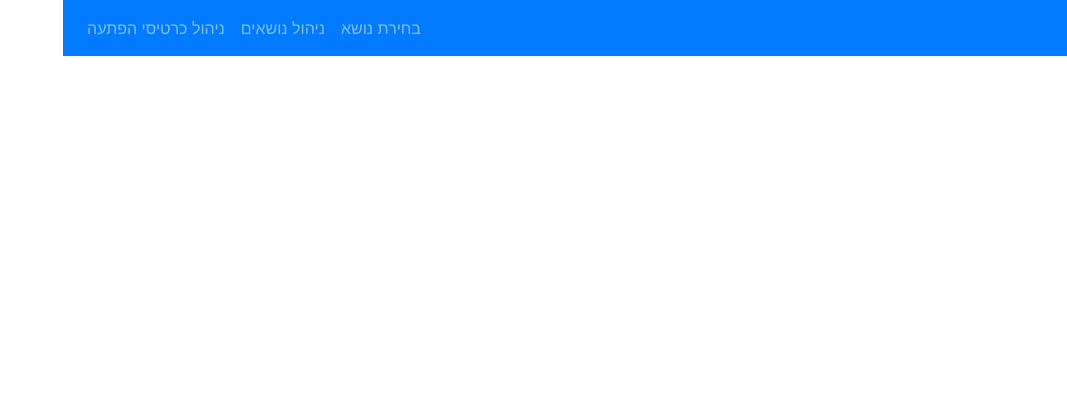
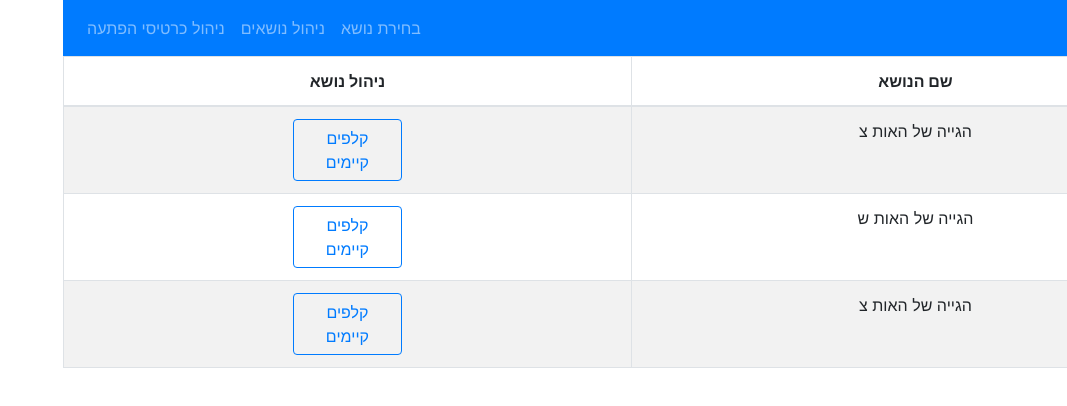
Before and after one commit to HarelKahani/T-Talk, a React (Create React App) app in the folder react_demo_shai/: page /ManageTopic in a window 1280 px wide. Shown: the top 406 px of the page, without its empty margins (213-1280 px from the left). Built offline with nearby package versions, Linux system fonts and the light colour scheme.

Commit message:
adding ManageTopics and implement Modal to be used as form to add/remove card and deleteing albums

```diff
--- a/react_demo_shai/src/App.js
+++ b/react_demo_shai/src/App.js
@@ -12,6 +12,7 @@ import HomePage from './../src/pages/HomePage'
 import NotFoundPage from './pages/404'
 import TherapistMenu from './pages/TherapistMenu'
 import ChooseTopic from './pages/ChooseTopic'
+import ManageTopic from './pages/ManageTopic';
 
 class App extends Component {
   render() {
@@ -24,6 +25,7 @@ class App extends Component {
           <div className="admin-panel-container">
             <TherapistMenu />
             <Route path="/ChooseTopic" component={ChooseTopic} />
+            <Route path="/ManageTopic" component={ManageTopic} />
           </div>
           <Route path="/404" component={NotFoundPage} />
           <Redirect to="/404" />
--- a/react_demo_shai/src/crads_upload/img_upload.js
+++ b/react_demo_shai/src/crads_upload/img_upload.js
@@ -2,7 +2,7 @@ import React, {Component} from 'react';
 import './img_upload.css'
 import axios from 'axios'
 
-class Upload extends Component {
+export class Upload extends Component {
     state = {
         selectedFile: null,
         imgName: null
@@ -10,16 +10,18 @@ class Upload extends Component {
 
     getName = event =>{
         //TODO: findout how to get name
-        name = "nnn"
+        let name = "nnn"
         this.setState({
             imgName: name
         });
     }
 
     imgSelectHandler = event =>{
+        console.log(event)
         this.setState({
             selectedFile: event.targaet.files[0]
         });
+
         // console.log(event.persist() || event);
     }
 
@@ -36,15 +38,15 @@ class Upload extends Component {
             <div id="img-upload">
                 <input type="text" onChange={this.getName}/>
                 <input
-                style={{display: 'none'}}
+
                 type="file"
-                onChange={this.imgUploadHandler}
-                ref={fileInput=> this.fileInput = fileInput}/>
-                <button onClick={() => this.fileInput()}>Choose Image</button>
+                onChange={this.imgUploadHandler}/>
+
                 <button onClick={this.imgUploadHAndler}>Upload</button>
             </div>
         );
     }
 }
-
-export default Upload;
+// style={{display: 'none'}}
+ // ref={fileInput=> this.fileInput = fileInput}/>
+                // <button onClick={() => this.fileInput()}>Choose Image</button>
--- a/react_demo_shai/src/index.css
+++ b/react_demo_shai/src/index.css
@@ -15,7 +15,10 @@ tbody{
   text-align: center;
 }
 
-
+#existing_cards,#add_remove_btm,#remove_subject{
+  margin: auto;
+  width: 20%;
+}
 
 #start_game{
   display: block;
--- /dev/null
+++ b/react_demo_shai/src/pages/ManageCardsModal.js
@@ -0,0 +1,34 @@
+import React, { Component } from 'react';
+import { Modal, Button, Row, Col, Form } from 'react-bootstrap';
+
+
+export class ManageCardsModal extends Component {
+  constructor(props) {
+    super(props);
+  }
+
+  render() {
+    return (
+      <Modal
+         {...this.props}
+        size="lg"
+        aria-labelledby="contained-modal-title-vcenter"
+        centered
+      >
+        <Modal.Header closeButton>
+          <Modal.Title id="contained-modal-title-vcenter">
+            ניהול קלפים
+        </Modal.Title>
+        </Modal.Header>
+        <Modal.Body>
+          <div className="container">
+            too add form field to manage cards
+          </div>
+        </Modal.Body>
+        <Modal.Footer>
+          <Button onClick={this.props.onHide}>Close</Button>
+        </Modal.Footer>
+      </Modal>
+    );
+  }
+}
--- /dev/null
+++ b/react_demo_shai/src/pages/ManageTopic.js
@@ -0,0 +1,81 @@
+import React, { Component } from 'react';
+import { Button, ButtonToolbar, Table } from 'react-bootstrap';
+import { ManageCardsModal } from './ManageCardsModal'
+import {Upload} from './../crads_upload/img_upload'
+
+
+class ManageTopic extends Component {
+    constructor(props) {
+        super(props);
+        this.state = { cards: [], addModalShow: false }
+    }
+
+    render() {
+        let addModalClose = () => this.setState({ addModalShow: false });
+        return (
+            <Table striped bordered hover>
+
+                <thead>
+                    <tr>
+                        <th >#</th>
+                        <th>שם הנושא</th>
+                        <th>ניהול נושא</th>
+                    </tr>
+                </thead>
+                <tbody>
+                    <tr>
+                        <td>1</td>
+                        <td > הגייה של האות צ</td>
+                        <td>
+                            <ButtonToolbar>
+                                <Button variant="outline-primary" id="existing_cards" onClick={() => this.setState({ addModalShow: true })} >קלפים קיימים</Button>
+                                <ManageCardsModal
+                                    show={this.state.addModalShow}
+                                    onHide={addModalClose}
+                                />
+                            </ButtonToolbar>
+                        </td>
+                        {/* <td>
+                            <Upload />
+                        </td> */}
+                    </tr>
+                    <tr>
+                        <td>2</td>
+                        <td>הגייה של האות ש</td>
+                        <td>
+
+                            <ButtonToolbar>
+                                <Button variant="outline-primary" id="existing_cards" onClick={() => this.setState({ addModalShow: true })} >קלפים קיימים</Button>
+                                <ManageCardsModal
+                                    show={this.state.addModalShow}
+                                    onHide={addModalClose}
+                                />
+                            </ButtonToolbar>
+
+                        </td>
+                    </tr>
+                    <tr>
+                        <td>3</td>
+                        <td > הגייה של האות צ</td>
+                        <td>
+                            <ButtonToolbar>
+                                <Button variant="outline-primary" id="existing_cards" onClick={() => this.setState({ addModalShow: true })} >קלפים קיימים</Button>
+                                <ManageCardsModal
+                                    show={this.state.addModalShow}
+                                    onHide={addModalClose}
+                                />
+                            </ButtonToolbar>
+                        </td>
+                    </tr>
+                </tbody>
+
+            </Table>
+
+
+
+        )
+    }
+}
+
+
+export default ManageTopic
--- a/react_demo_shai/src/pages/TherapistMenu.js
+++ b/react_demo_shai/src/pages/TherapistMenu.js
@@ -18,7 +18,7 @@ class TherapistMenu extends Component {
                 <Navbar.Brand href="/">T-Talk</Navbar.Brand>
                 <Nav className="mr-auto">
                     <Nav.Link href="/ChooseTopic">בחירת נושא</Nav.Link>
-                    <Nav.Link href="">ניהול נושאים</Nav.Link>
+                    <Nav.Link href="/ManageTopic">ניהול נושאים</Nav.Link>
                     <Nav.Link href="">ניהול כרטיסי הפתעה</Nav.Link>
                 </Nav>
             </Navbar>
```
